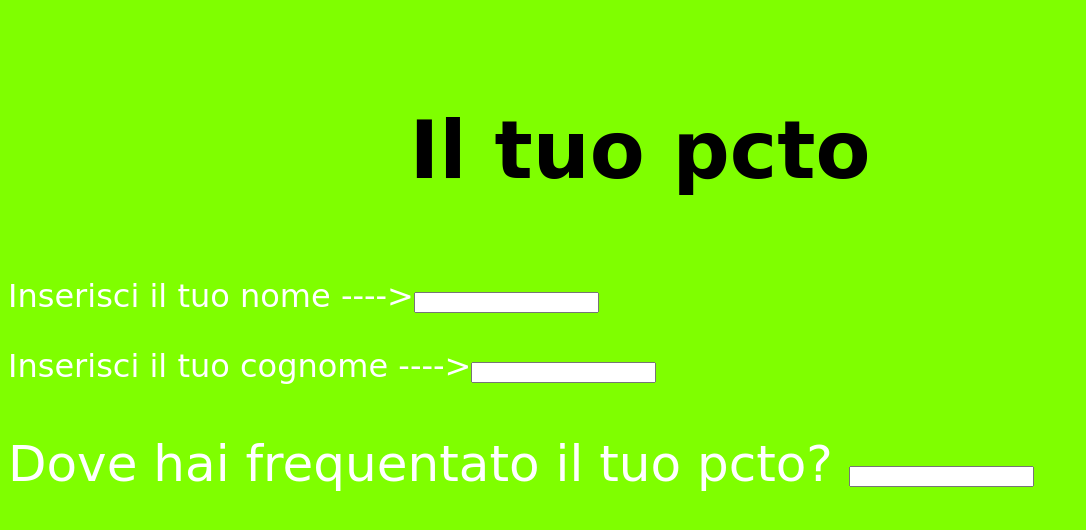
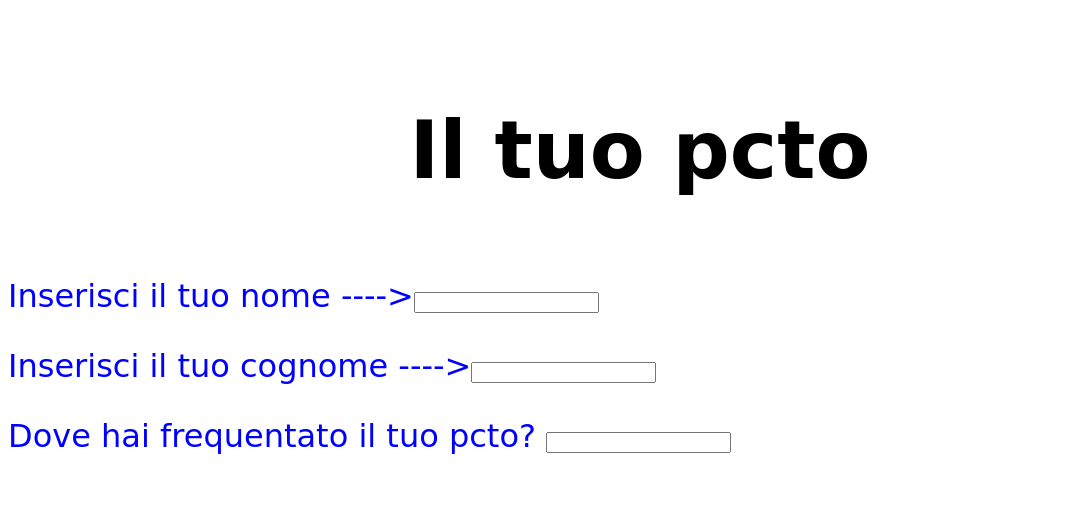
Before and after one commit to Daniele2908/presentazione, a plain HTML site: page index.html in a window 1280 px wide. Shown: the part 706-1236 px from the top of the page, without its empty margins (0-1086 px from the left). After the commit the page ends 1193 px from the top, so only its background shows below. Drawn offline with Linux system fonts and the light colour scheme.

Commit message:
cambio tema

```diff
--- a/index.css
+++ b/index.css
@@ -1,5 +1,5 @@
 body {
-    background-color:chartreuse;
+
     font-family: cursive;
     text-align: center;
 }
@@ -16,6 +16,7 @@ p{
     font-size: 200%;
 }
 .title{
+     color: blue;
     background-color: green;
 }
 .image{
@@ -27,6 +28,7 @@ p{
     text-align: center;
 }
 .pcto{
+    color: blue;
     text-align: left;
 }
 .azienda{
--- a/index.html
+++ b/index.html
@@ -18,9 +18,9 @@
 
         <div class="pcto">
             <h3 class="titlePcto">Il tuo pcto</h3>
-            <p>Inserisci il tuo nome ----><input type="text" name="nome"></p>
-            <p>Inserisci il tuo cognome ----><input type="text" surname="cognome"></p>
-            <p class="azienda">Dove hai frequentato il tuo pcto? <input type="text" azienda="azienda"></p>
+            <p class="pcto">Inserisci il tuo nome ----><input type="text" name="nome"></p>
+            <p class="pcto">Inserisci il tuo cognome ----><input type="text" surname="cognome"></p>
+            <p class="pcto">Dove hai frequentato il tuo pcto? <input type="text" azienda="azienda"></p>
         </div>
 
     </body>
```
